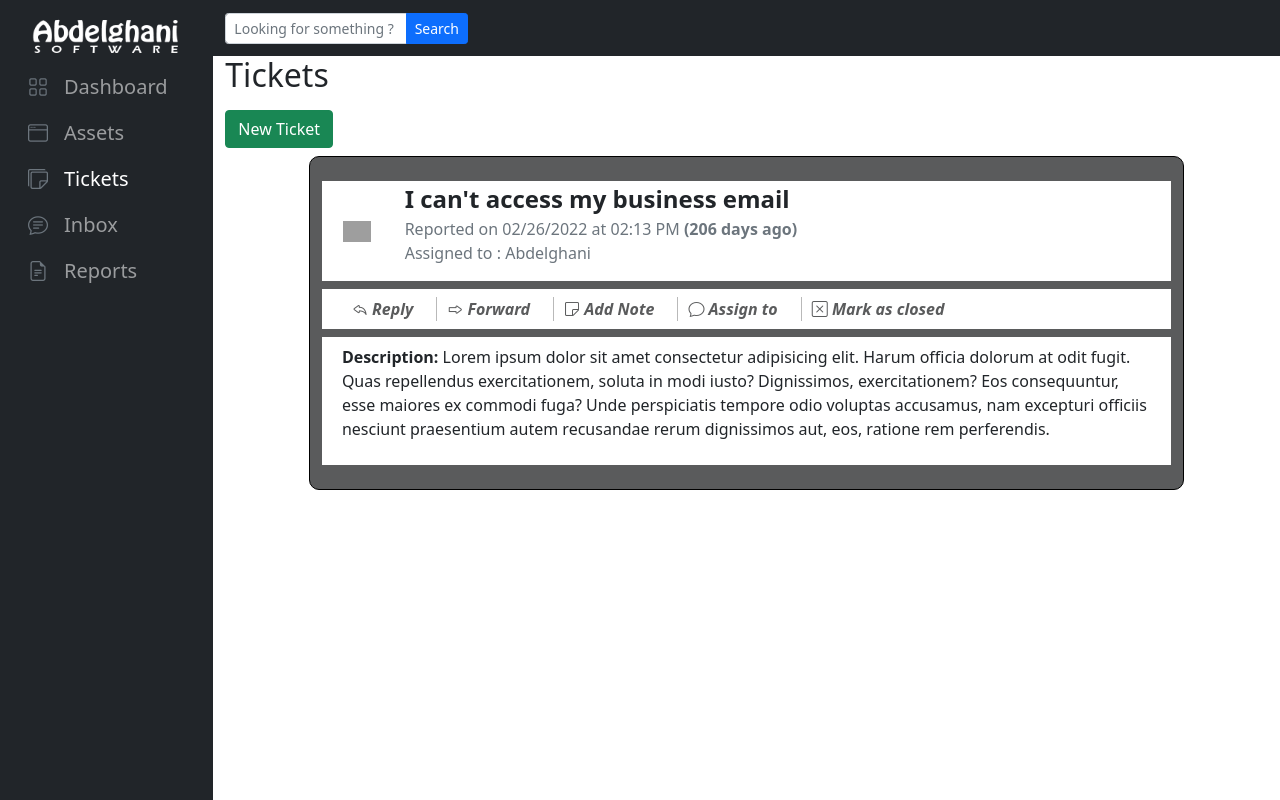
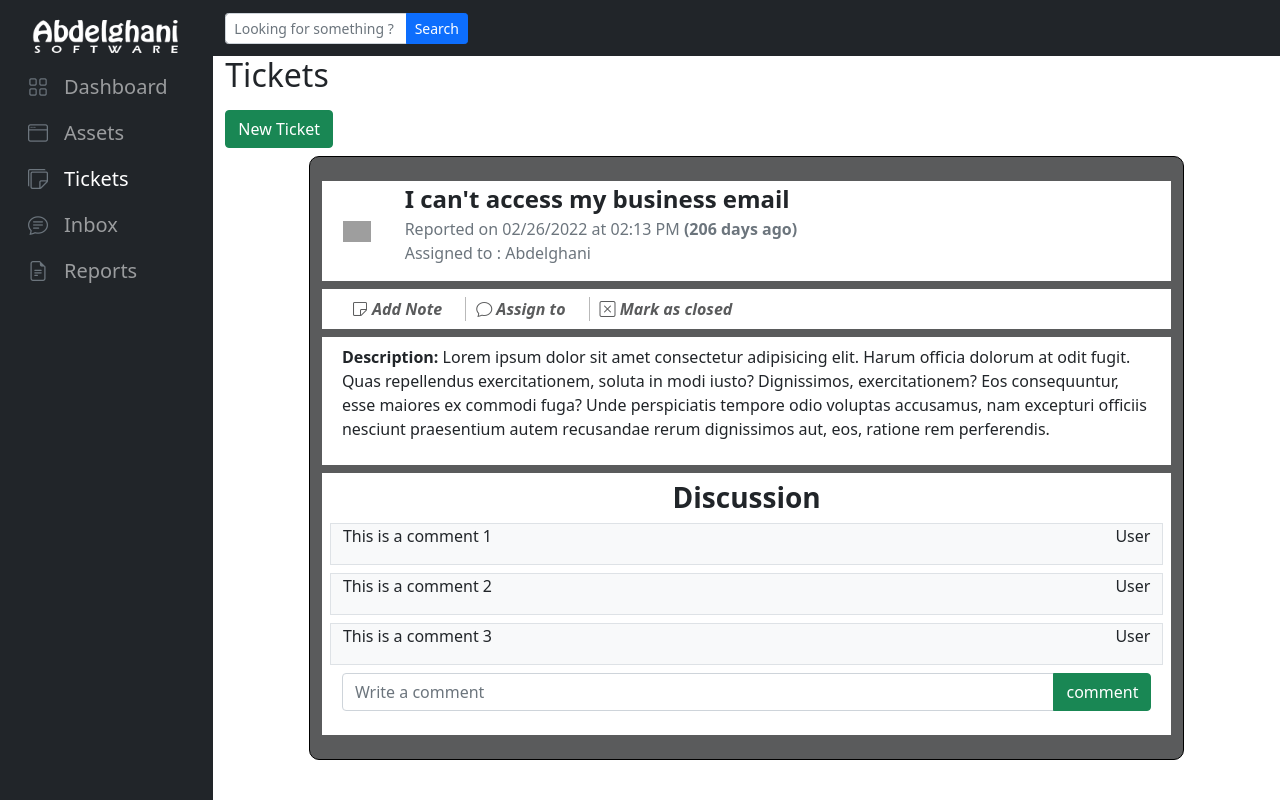
Before and after one commit to Abdelghani-Adel/I.T_Manager, a React (Create React App) app: page /tickets/ticket/1 in a window 1280 px wide. Built offline with nearby package versions, Linux system fonts and the light colour scheme; grey boxes are pictures that could not be loaded.

Commit message:
added TicketChatSlice

```diff
--- a/src/Pages/TicketsPage/TicketDetails/TicketDetails.js
+++ b/src/Pages/TicketsPage/TicketDetails/TicketDetails.js
@@ -10,11 +10,15 @@ const TicketDetails = (props) => {
   const history = useHistory();
   const ticketsState = useSelector((state) => state.tickets);
   const ticket = ticketsState.find((ticket) => ticket.id == params.id);
+  const ticketChat = useSelector((state) => state.ticketChat);
+  const chatObj = ticketChat.find((chat) => chat.id == params.id);
 
   const oneDay = 24 * 60 * 60 * 1000; // hours*minutes*seconds*milliseconds
   const ticketDate = new Date(ticket.date);
   const curDate = new Date();
   const ticketAge = Math.round(Math.abs((ticketDate - curDate) / oneDay));
+
+  const addNotehandler = () => {};
 
   const assignHandler = () => {
     const action = {
@@ -51,13 +55,7 @@ const TicketDetails = (props) => {
 
       <div className="row bg-white p-2 mb-2">
         <div className="col">
-          <button>
-            <i className="bi bi-reply me-2"> Reply</i>
-          </button>
-          <button>
-            <i className="bi bi-forward me-2"> Forward</i>
-          </button>
-          <button>
+          <button onClick={addNotehandler}>
             <i className="bi bi-sticky me-2"> Add Note</i>
           </button>
           <button onClick={assignHandler}>
@@ -69,11 +67,35 @@ const TicketDetails = (props) => {
         </div>
       </div>
 
-      <div className="row bg-white p-2">
+      <div className="row bg-white p-2 mb-2">
         <p>
           <strong>Description: </strong>
           {ticket.description}
         </p>
+      </div>
+
+      <div className="row bg-white p-2">
+        <h3 className="text-center fw-bold">Discussion</h3>
+        {chatObj.chat.map((chat) => (
+          <div
+            key={Math.random()}
+            className="d-flex justify-content-between bg-light border align-items-center mb-2 cursor--pointer"
+          >
+            <p>{chat.comment}</p>
+            <p>{chat.author}</p>
+          </div>
+        ))}
+
+        <div class="input-group mb-3">
+          <input
+            type="text"
+            class="form-control"
+            placeholder="Write a comment"
+          />
+          <button class="btn btn-success" type="button" id="button-addon2">
+            comment
+          </button>
+        </div>
       </div>
     </div>
   );
--- a/src/Redux/reduxStore.js
+++ b/src/Redux/reduxStore.js
@@ -1,9 +1,11 @@
 import { configureStore } from "@reduxjs/toolkit";
+import ticketChatSlice from "./ticketChatSlice";
 import ticketsSlice from "./ticketsSlice";
 
 const reduxStore = configureStore({
   reducer: {
     tickets: ticketsSlice.reducer,
+    ticketChat: ticketChatSlice.reducer,
   },
 });
 
--- /dev/null
+++ b/src/Redux/ticketChatSlice.js
@@ -0,0 +1,110 @@
+import { createSlice } from "@reduxjs/toolkit";
+
+const initialState = [
+  {
+    id: 1,
+    chat: [
+      {
+        time: "02:13 PM",
+        date: "02/26/2022",
+        author: "User",
+        comment: "This is a comment 1",
+      },
+      {
+        time: "02:15 PM",
+        date: "02/26/2022",
+        author: "User",
+        comment: "This is a comment 2",
+      },
+      {
+        time: "02:19 PM",
+        date: "02/26/2022",
+        author: "User",
+        comment: "This is a comment 3",
+      },
+    ],
+  },
+  {
+    id: 2,
+    chat: [
+      {
+        time: "02:13 PM",
+        date: "02/26/2022",
+        author: "User",
+        comment: "This is a comment 1",
+      },
+      {
+        time: "02:15 PM",
+        date: "02/26/2022",
+        author: "User",
+        comment: "This is a comment 2",
+      },
+      {
+        time: "02:19 PM",
+        date: "02/26/2022",
+        author: "User",
+        comment: "This is a comment 3",
+      },
+    ],
+  },
+  {
+    id: 3,
+    chat: [
+      {
+        time: "02:13 PM",
+        date: "02/26/2022",
+        author: "User",
+        comment: "This is a comment 1",
+      },
+      {
+        time: "02:15 PM",
+        date: "02/26/2022",
+        author: "User",
+        comment: "This is a comment 2",
+      },
+      {
+        time: "02:19 PM",
+        date: "02/26/2022",
+        author: "User",
+        comment: "This is a comment 3",
+      },
+    ],
+  },
+  {
+    id: 4,
+    chat: [
+      {
+        time: "02:13 PM",
+        date: "02/26/2022",
+        author: "User",
+        comment: "This is a comment 1",
+      },
+      {
+        time: "02:15 PM",
+        date: "02/26/2022",
+        author: "User",
+        comment: "This is a comment 2",
+      },
+      {
+        time: "02:19 PM",
+        date: "02/26/2022",
+        author: "User",
+        comment: "This is a comment 3",
+      },
+    ],
+  },
+];
+
+const ticketChatSlice = createSlice({
+  name: "ticketChatSlice",
+  initialState,
+  reducers: {
+    addComment: (state, action) => {
+      const objIndex = state.findIndex((obj) => obj.id == action.payload.id);
+      state[objIndex].chat.push(action.payload.comment);
+    },
+  },
+});
+
+export const ticketChatActions = ticketChatSlice.actions;
+export default ticketChatSlice;
--- a/src/Redux/ticketsSlice.js
+++ b/src/Redux/ticketsSlice.js
@@ -177,9 +177,7 @@ const ticketsSlice = createSlice({
   reducers: {
     addTicket: () => {},
     editTicket: (state, action) => {
-      const objIndex = current(state).findIndex(
-        (obj) => obj.id == action.payload.id
-      );
+      const objIndex = state.findIndex((obj) => obj.id == action.payload.id);
 
       state[objIndex] = action.payload;
     },
```
